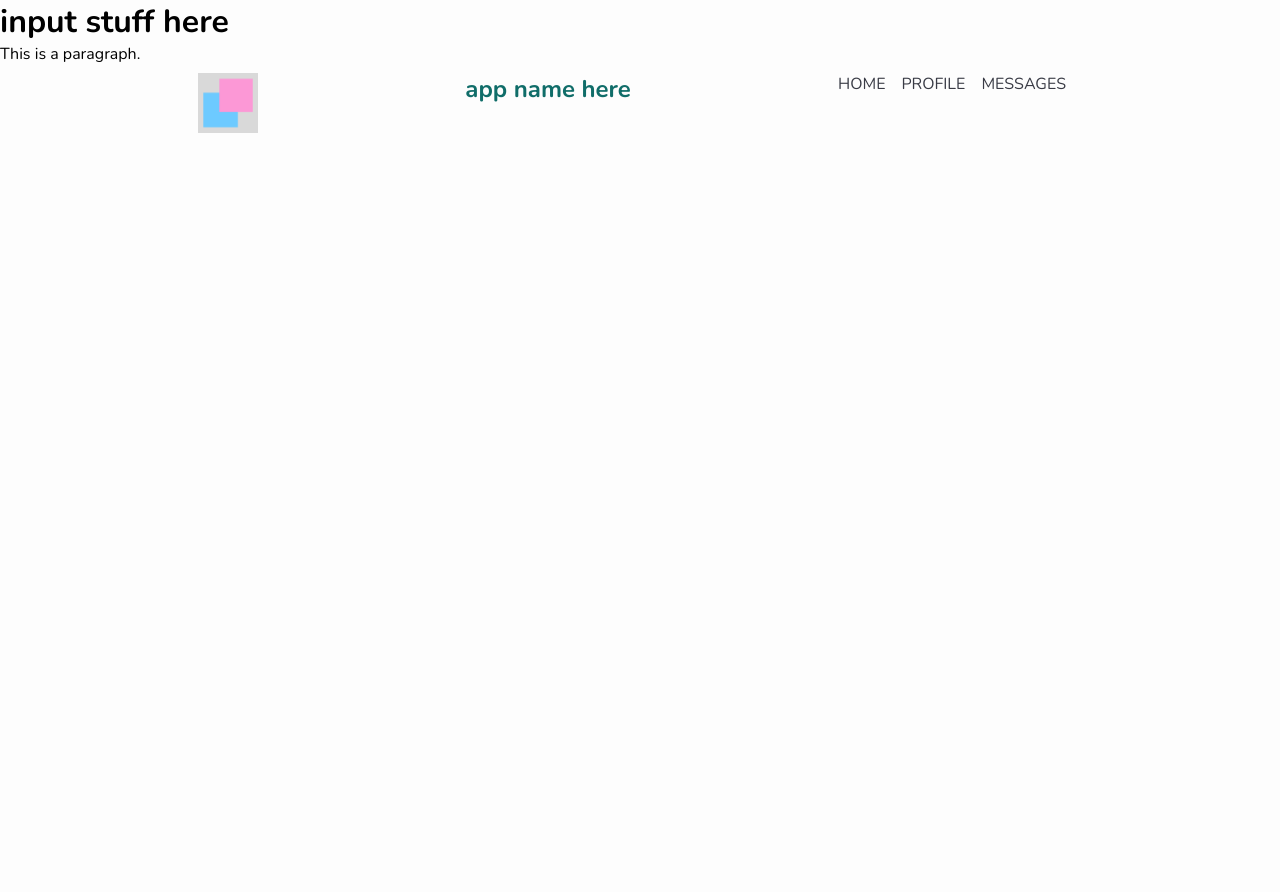
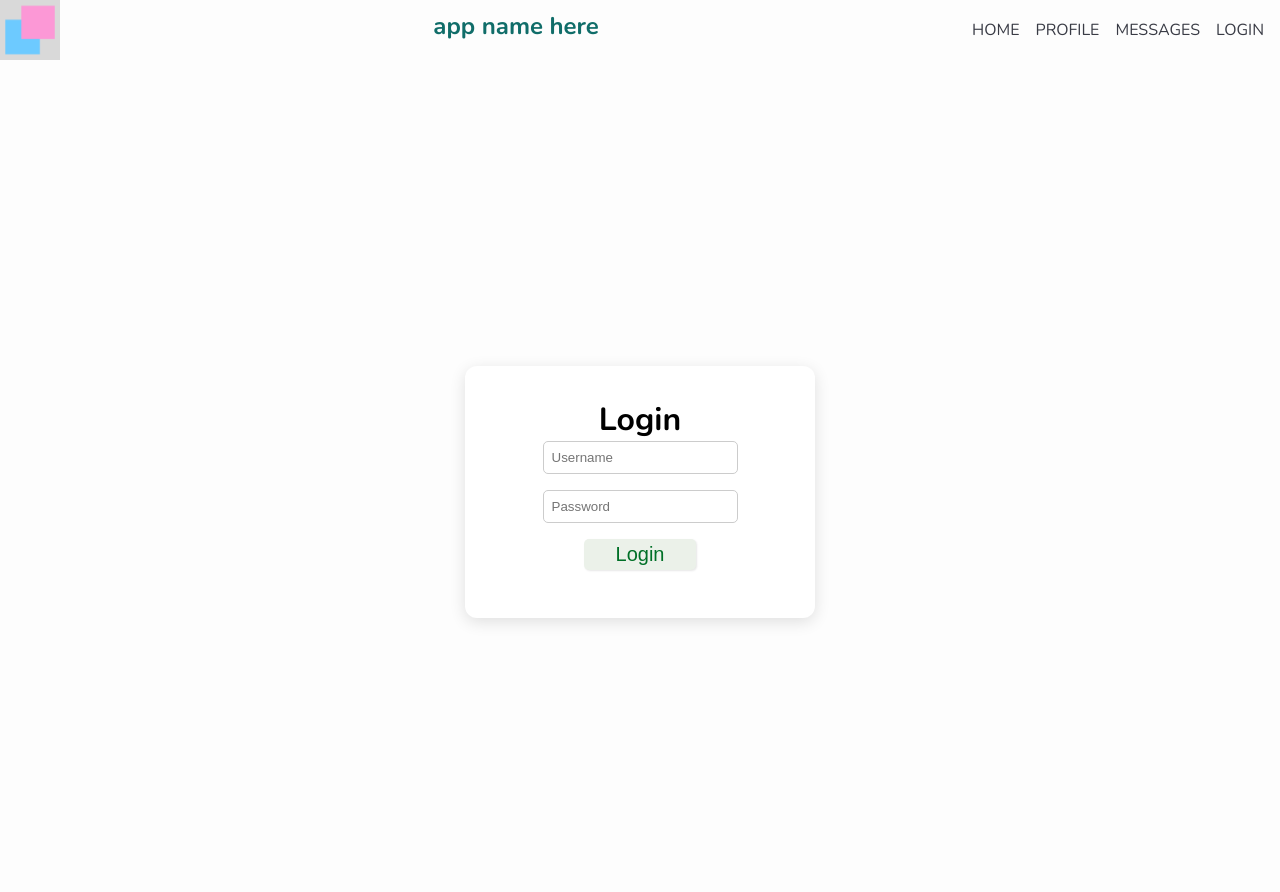
Before and after one commit to spring-autumn-cicada/hello-world-real, a Flask app: page /login.html in a window 1280 px wide. Before the commit the page ends 133 px from the top, so only its background shows below. Run offline with Flask 3, Linux system fonts and the light colour scheme.

Commit message:
login page

```diff
--- a/static/css/style.css
+++ b/static/css/style.css
@@ -17,11 +17,12 @@ main {
   margin: auto;
   padding: 0.5rem;
   text-align: center;
+  margin-top: 2rem; /* Adjust the value as needed */
 }
 nav {
   display: flex;
   justify-content: space-between;
-  align-items: centre;
+  align-items: center;
 }
 
 nav img {
@@ -123,3 +124,16 @@ nav h1 {
   text-align: justify;
   text-justify: inter-word;
 }
+.center-box {
+  width: 350px;
+  min-height: 200px;
+  margin: 3rem auto;
+  background: #fff;
+  border-radius: 12px;
+  box-shadow: 0 4px 16px rgba(0, 0, 0, 0.12);
+  display: flex;
+  flex-direction: column;
+  justify-content: center;
+  align-items: center;
+  padding: 2rem;
+}
--- a/templates/login.html
+++ b/templates/login.html
@@ -2,16 +2,59 @@
 <html>
   <head>
     <title>Login page</title>
+    <link rel="stylesheet" href="static/css/style.css" />
+    <style>
+      /* Only affects the login page */
+      body {
+        background: #fdfdfd;
+      }
+      main {
+        min-height: 100vh;
+        display: flex;
+        flex-direction: column;
+        justify-content: center;
+        align-items: center;
+      }
+    </style>
   </head>
-  <link rel="stylesheet" href="static/css/style.css" />
   <body>
-    <h1>input stuff here</h1>
-    <p>This is a paragraph.</p>
-  </body>
-
-  <body>
+    {% include "partials/menu.html" %}
     <main>
-      {% include "partials/menu.html" %} {% block content %}{% endblock %}
+      <div class="center-box">
+        <h1>Login</h1>
+        <form method="post">
+          <div style="margin-bottom: 1rem; width: 100%">
+            <input
+              type="text"
+              name="username"
+              placeholder="Username"
+              required
+              style="
+                width: 100%;
+                padding: 0.5rem;
+                border-radius: 5px;
+                border: 1px solid #ccc;
+              "
+            />
+          </div>
+          <div style="margin-bottom: 1rem; width: 100%">
+            <input
+              type="password"
+              name="password"
+              placeholder="Password"
+              required
+              style="
+                width: 100%;
+                padding: 0.5rem;
+                border-radius: 5px;
+                border: 1px solid #ccc;
+              "
+            />
+          </div>
+          <button class="btn" type="submit">Login</button>
+        </form>
+      </div>
+      {% block content %}{% endblock %}
     </main>
     <script src="static/js/app.js"></script>
   </body>
--- a/templates/partials/menu.html
+++ b/templates/partials/menu.html
@@ -5,5 +5,6 @@
     <li><a href="index.html">Home</a></li>
     <li><a href="profile.html">Profile</a></li>
     <li><a href="messages.html">Messages</a></li>
+    <li><a href="login.html">Login</a></li>
   </ul>
 </nav>
```
